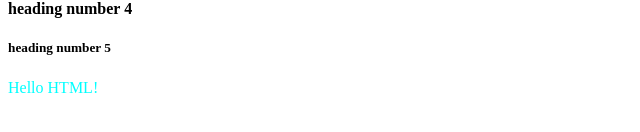
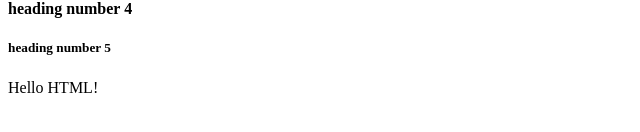
Before and after one commit to a21paulotf/HTML, a plain HTML site: page index.html in a window 1280 px wide. Shown: the part 244-376 px from the top of the page, without its empty margins (0-640 px from the left). Drawn offline with Linux system fonts and the light colour scheme.

Commit message:
Initial Version

```diff
--- a/index.html
+++ b/index.html
@@ -11,6 +11,6 @@
         <h3>heading number 3</h3>
         <h4>heading number 4</h4>
         <h5>heading number 5</h5>
-        <p style="color:aqua">Hello HTML!</p>
+        <p>Hello HTML!</p>
     </body>
 </html>
```
